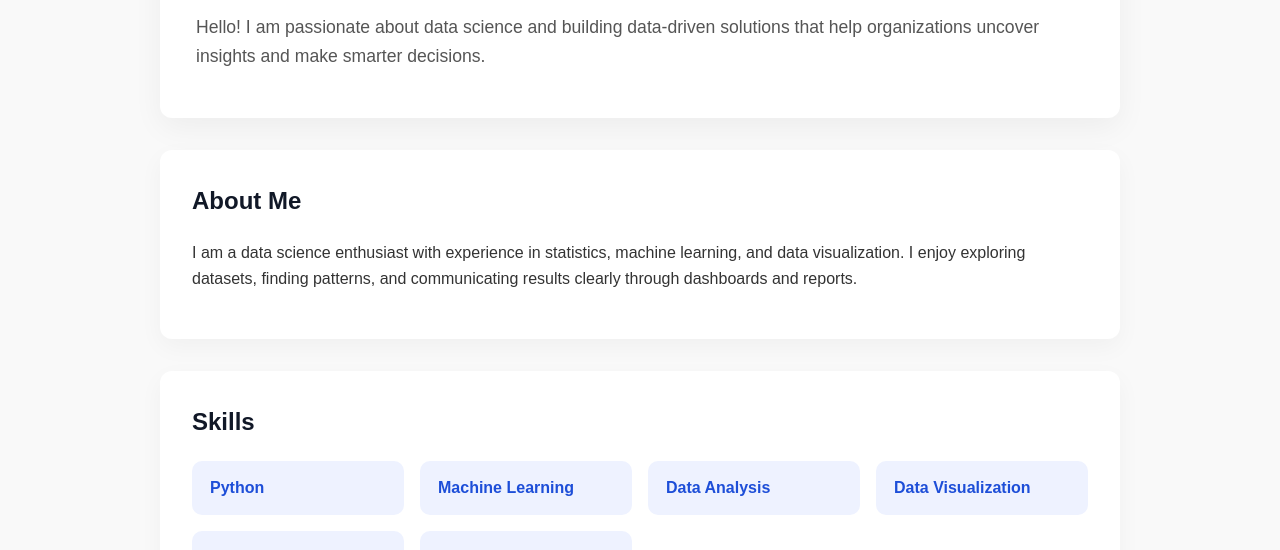
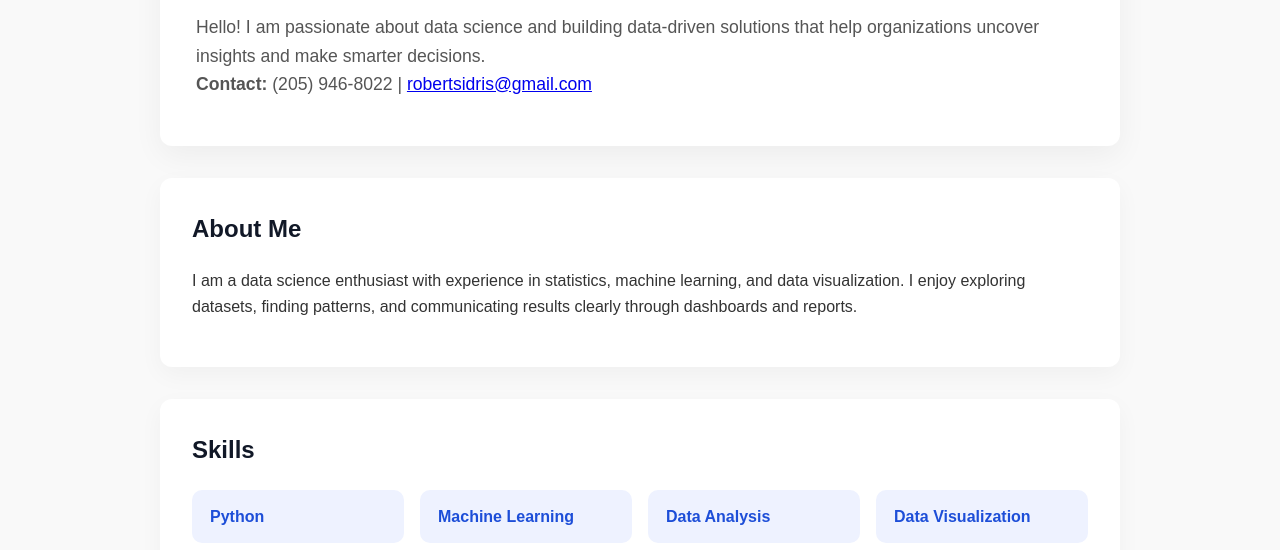
Before and after one commit to civiltruckingllc-aiml/My-Portfolio, a plain HTML site: page index.html in a window 1280 px wide. Shown: the part 233-783 px from the top of the page. Drawn offline with Linux system fonts and the light colour scheme.

Commit message:
I have the contact information

```diff
--- a/index.html
+++ b/index.html
@@ -133,6 +133,7 @@
     <section id="hero" class="hero">
       <h1>Welcome to My Portfolio</h1>
       <p>Hello! I am passionate about data science and building data-driven solutions that help organizations uncover insights and make smarter decisions.</p>
+      <p><strong>Contact:</strong> (205) 946-8022 | <a href="mailto:robertsidris@gmail.com">robertsidris@gmail.com</a></p>
     </section>
 
     <section id="about">
```
